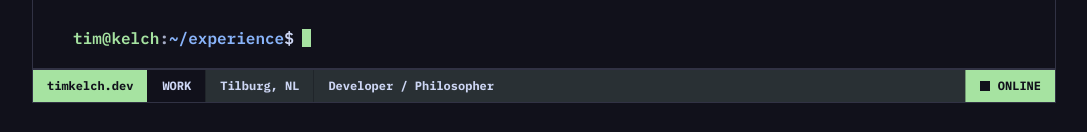
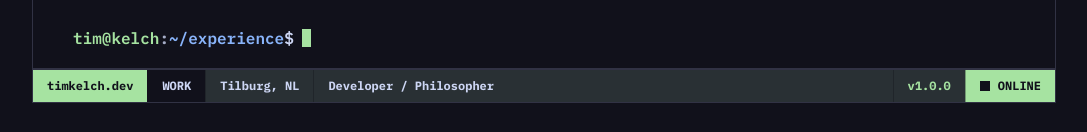
Before and after one commit to silicon-eagle/cv-sh, a Next.js app: page /experience in a window 1280 px wide. Shown: the part 665-797 px from the top of the page, without its empty margins (96-1183 px from the left). Built offline with nearby package versions, Linux system fonts and the light colour scheme.

Commit message:
added versioning to status bar

```diff
--- a/components/status-bar.module.css
+++ b/components/status-bar.module.css
@@ -35,9 +35,15 @@
 }
 
 .location,
-.role {
+.role,
+.version {
   color: var(--text);
   background: color-mix(in srgb, var(--panel) 88%, var(--accent));
+}
+
+.version {
+  flex: 0 0 auto;
+  color: var(--accent);
 }
 
 .role {
@@ -63,7 +69,8 @@
 }
 
 @media (max-width: 520px) {
-  .location {
+  .location,
+  .version {
     display: none !important;
   }
 
--- a/components/status-bar.tsx
+++ b/components/status-bar.tsx
@@ -2,6 +2,7 @@
 
 import { usePathname } from "next/navigation";
 
+import packageJson from "@/package.json";
 import styles from "./status-bar.module.css";
 
 const pageLabels: Record<string, string> = {
@@ -25,6 +26,7 @@ export function StatusBar() {
       <span className={styles.page}>{page || "HOME"}</span>
       <span className={styles.location}>Tilburg, NL</span>
       <span className={styles.role}>Developer / Philosopher</span>
+      <span className={styles.version}>v{packageJson.version}</span>
       <span className={styles.status}>
         <span className={styles.dot} aria-hidden="true" />
         ONLINE
--- a/package.json
+++ b/package.json
@@ -1,6 +1,6 @@
 {
   "name": "cv-sh",
-  "version": "0.1.0",
+  "version": "1.0.0",
   "private": true,
   "scripts": {
     "dev": "next dev",
```
Also changed, not shown: 1 other file (tests, documents, lock files or other folders).
